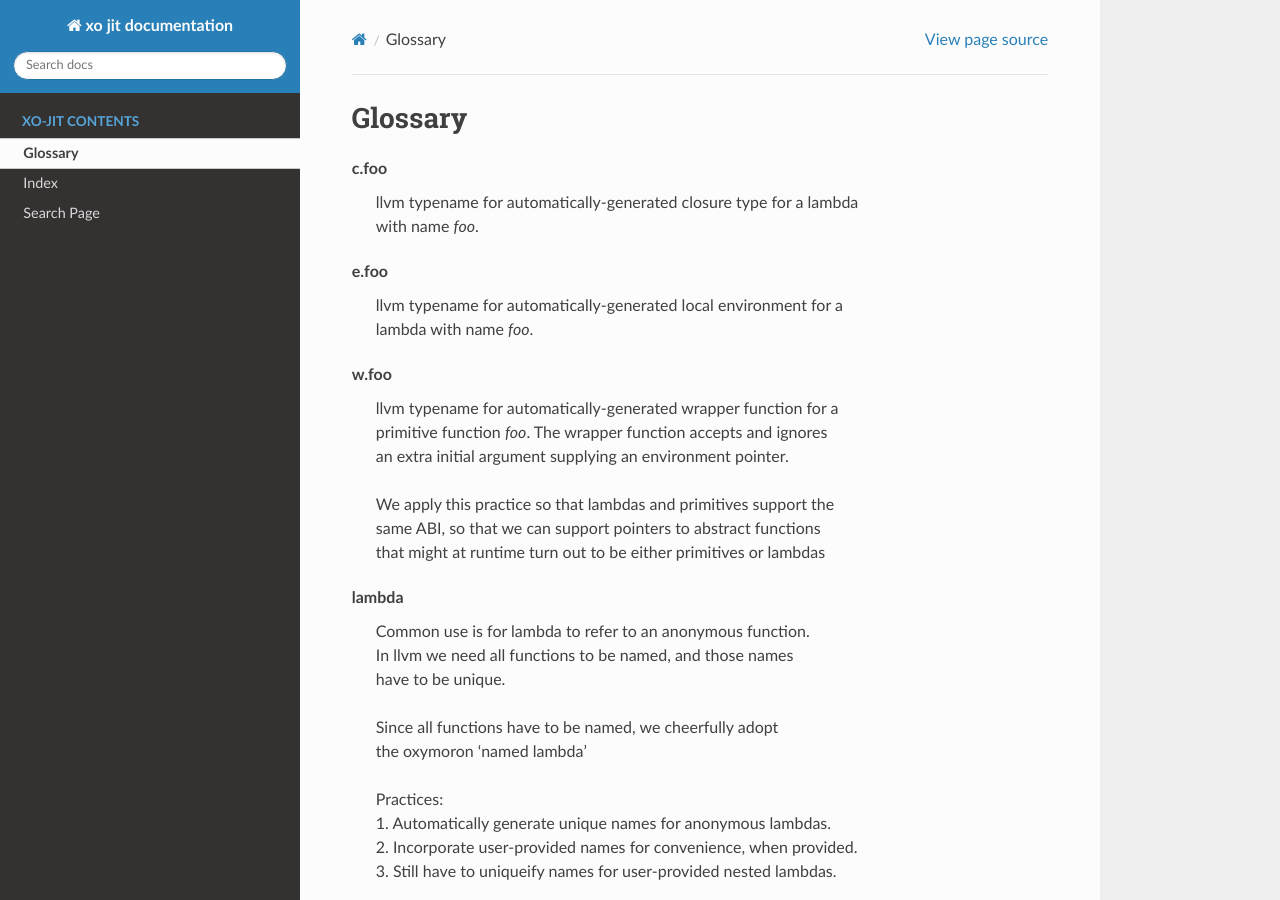
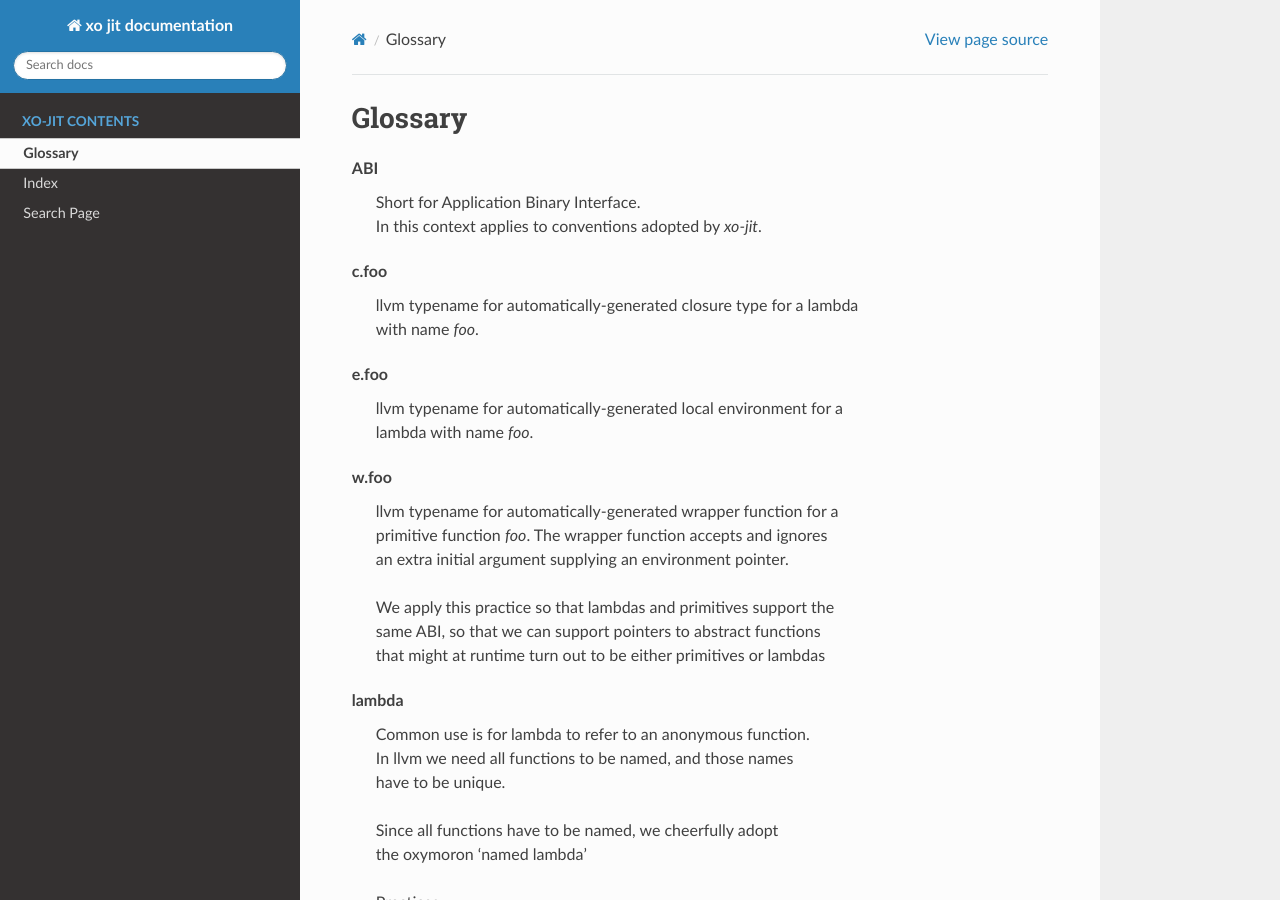
Before and after one commit to Rconybea/xo-jit, a Sphinx documentation site: the page built from docs/glossary.rst, in a window 1280 px wide and 900 px high. Built offline with Sphinx 7.4.7 and the Read the Docs theme 2.0.0, drawn with Linux system fonts in a browser that asks for light colours.

Commit message:
xo-jit: docs: ++ ABI in glossary

```diff
--- a/docs/glossary.rst
+++ b/docs/glossary.rst
@@ -4,6 +4,10 @@ Glossary
 --------
 
 .. glossary::
+    ABI
+      | Short for Application Binary Interface.
+      | In this context applies to conventions adopted by `xo-jit`.
+
     c.foo
       | llvm typename for automatically-generated closure type for a lambda
       | with name `foo`.
```
